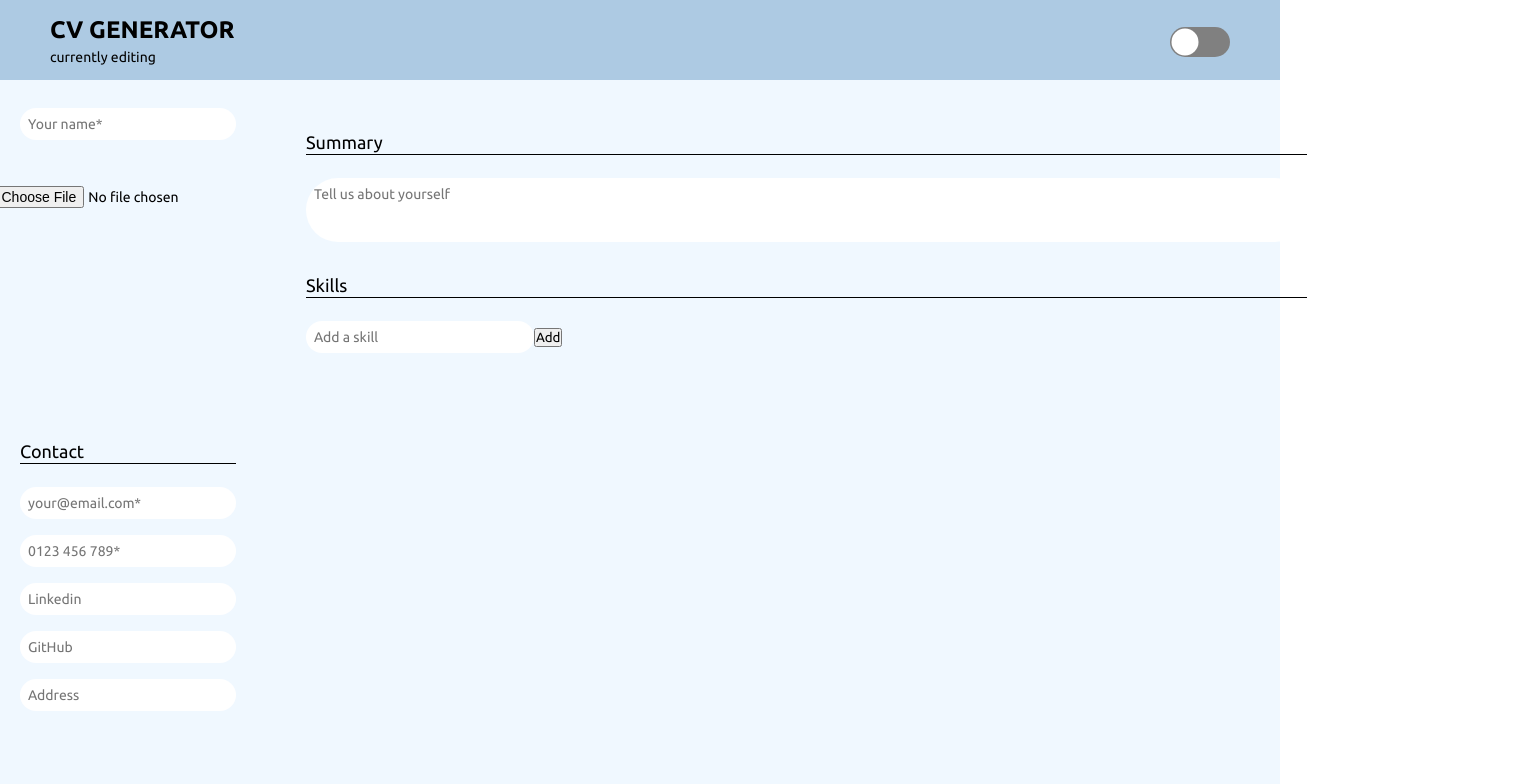
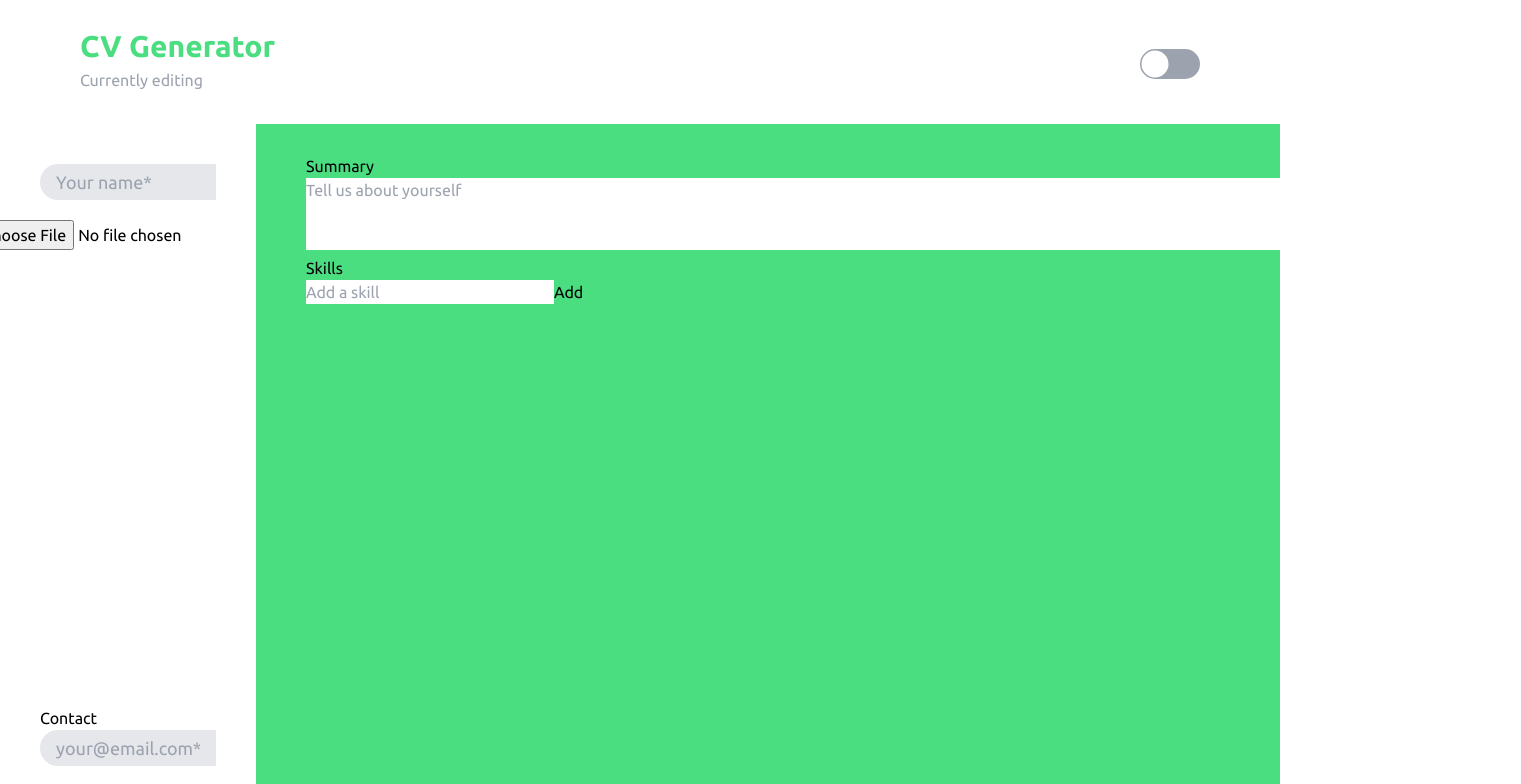
Before and after one commit to crsnbogdan/cv-generator-application, a React (Create React App) app: page / in a window 1280 px wide. Shown: the top 784 px of the page, 1521 px wide, since content can reach past the window. Built offline with nearby package versions, Linux system fonts and the light colour scheme.

Commit message:
install tailwind and the required dependencies to use it; add styling to navigation and sidebar using tailwind; remove CSS that is not required for the modified elements from App.css

```diff
--- a/package.json
+++ b/package.json
@@ -39,5 +39,10 @@
       "last 1 firefox version",
       "last 1 safari version"
     ]
+  },
+  "devDependencies": {
+    "autoprefixer": "^10.4.8",
+    "postcss": "^8.4.16",
+    "tailwindcss": "^3.1.8"
   }
 }
--- /dev/null
+++ b/postcss.config.js
@@ -0,0 +1,6 @@
+module.exports = {
+  plugins: {
+    tailwindcss: {},
+    autoprefixer: {},
+  },
+}
--- a/src/App.css
+++ b/src/App.css
@@ -1,3 +1,6 @@
+@tailwind base;
+@tailwind components;
+@tailwind utilities;
 * {
   margin: 0;
   padding: 0;
@@ -10,8 +13,9 @@
 .main--sidebar {
   min-height: 90vh;
 }
-.main {
-  background-color: aliceblue;
+
+input:focus {
+  outline: none;
 }
 
 /* sidebar--formpage*/
@@ -26,7 +30,7 @@ label.switchLabel {
   text-indent: -9999px;
   width: 200px;
   height: 100px;
-  background: grey;
+  background: rgb(156 163 175);
   display: block;
   border-radius: 100px;
   position: relative;
@@ -45,7 +49,7 @@ label.switchLabel:after {
 }
 
 input:checked + label.switchLabel {
-  background: #bada55;
+  background: #4ade80;
 }
 
 input:checked + label.switchLabel:after {
@@ -56,83 +60,21 @@ input:checked + label.switchLabel:after {
 label.switchLabel:active:after {
   width: 130px;
 }
+
 label.switchLabel,
 input#switch {
   transform: scale(0.3);
 }
 
-.nav {
-  height: 10vh;
-  padding: 0 50px;
-  display: flex;
-  background-color: rgb(173, 202, 227);
-  align-items: center;
-  justify-content: space-between;
-}
-
-.navtext--container h1 {
-  text-transform: uppercase;
-  font-size: 24px;
-}
-.navtext--container p {
-  margin-top: 5px;
-  text-transform: lowercase;
-  font-size: 14px;
-}
 .nav .modetoggle {
   max-width: 130px;
   transform: translateY(-10px);
 }
 
-.main--sidebar {
-  width: 20vw;
-  padding: 0 20px;
-  background-color: aliceblue;
-}
-.formrow--container {
-  display: flex;
-  flex-direction: column;
-  margin-bottom: 20px;
-}
 .user--image {
-  height: 175px;
-  width: 175px;
+  height: 280px;
+  width: 280px;
   border-radius: 200px;
-}
-
-input,
-textarea {
-  font-size: 14px;
-  padding: 8px;
-  margin: 8px 0;
-  outline: none;
-  border: none;
-  border-radius: 50px;
-}
-
-.sidebar--form--container .formrow--container:first-of-type {
-  display: flex;
-  flex-direction: column;
-  align-items: center;
-  padding: 20px 0;
-}
-.sidebar--form--container .formrow--container:first-of-type input.user--name {
-  width: 100%;
-  margin-bottom: 30px;
-}
-.formrow--title {
-  font-size: 18px;
-  border-bottom: 1px solid black;
-  line-height: 24px;
-  margin-bottom: 15px;
-}
-
-/* main--formpage*/
-.main {
-  display: flex;
-}
-.main .main--app {
-  width: 100%;
 }
 
 /*main--formpage--topform*/
@@ -141,9 +83,6 @@ textarea {
   padding: 30px 50px;
 }
 
-.main--topform .form--formrow {
-  margin: 20px 0;
-}
 .skillsform--userinput {
   display: flex;
   height: 100px;
@@ -153,7 +92,3 @@ textarea {
   grid-template-columns: 150px 150px 150px 150px;
   list-style-type: none;
 }
-
-textarea {
-  resize: none;
-}
--- a/src/App.js
+++ b/src/App.js
@@ -196,11 +196,20 @@ class App extends Component {
   render() {
     return (
       <div className="App">
-        <div className="nav">
-          <div className="navtext--container">
-            <h1>CV Generator</h1>
-            <p>Currently {this.state.mode}</p>
-          </div>
+        <div className="nav flex justify-between items-center px-20 bg-white">
+          {this.state.mode == "editing" ? (
+            <div className="navtext">
+              <h1 className="font-bold text-3xl text-green-400">
+                CV Generator
+              </h1>
+              <p className="my-1 text-l text-gray-400">Currently editing</p>
+            </div>
+          ) : (
+            <div className="navtext">
+              <h1 className="font-bold text-3xl text-gray-400">CV Generator</h1>
+              <p className="my-1 text-l text-green-400">Currently editing</p>
+            </div>
+          )}
           <div className="modetoggle">
             <input type="checkbox" id="switch" onChange={this.switchMode} />
             <label htmlFor="switch" className="switchLabel">
@@ -208,44 +217,49 @@ class App extends Component {
             </label>
           </div>
         </div>
-        <div className="main">
-          <div className="main--sidebar">
+        <div className="main bg-green-400 flex">
+          <div className="main--sidebar w-1/5 p-10 bg-white">
             <div className="sidebar--form--container">
               <form action="" className="sidebar--form">
-                <div className="formrow--container">
+                <div className="flex flex-col align-center mb-32">
                   <input
                     type="text"
                     value={this.state.sidebar.topRow.name}
                     onChange={this.onNameInputUpdate}
                     placeholder="Your name*"
-                    className="user--name"
+                    className="user--name bg-gray-200 p-1 rounded-tl-full rounded-bl-full px-4 text-lg mb-5"
                     required
-                    minLength={7}
+                    maxlength="20"
                   />
                   {this.state.sidebar.topRow.imgFile ? null : (
-                    <input type="file" onChange={this.onImgUpload} required />
+                    <input
+                      type="file"
+                      onChange={this.onImgUpload}
+                      required
+                      className="self-center"
+                    />
                   )}
                   {this.state.sidebar.topRow.imgFile ? (
                     <img
                       src={this.state.sidebar.topRow.imgFile}
-                      className="user--image"
+                      className="user--image mt-12 self-center"
                       required
                     />
                   ) : (
                     <img
                       src={this.state.sidebar.topRow.imgFile}
-                      className="user--image"
+                      className="user--image mt-12 self-center"
                       required
                       style={{ visibility: "hidden" }}
                     />
                   )}
                 </div>
-                <div className="formrow--container">
-                  <p className="formrow--title">Contact</p>
+                <div className="flex align-center flex-col">
+                  <p className="formrow--title float-right">Contact</p>
                   <input
                     type="email"
                     required
-                    className="user--email user--contactinput"
+                    className="user--email bg-gray-200 p-1 rounded-tl-full rounded-bl-full px-4 text-lg mb-5"
                     placeholder="your@email.com*"
                     minLength={7}
                     onInput={this.onEmailInput}
@@ -253,7 +267,7 @@ class App extends Component {
                   <input
                     type="tel"
                     required
-                    className="user--number user--contactinput"
+                    className="user--number bg-gray-200 p-1 rounded-tl-full rounded-bl-full px-4 text-lg mb-5"
                     placeholder="0123 456 789*"
                     pattern="[0-9]{4}-[0-9]{3}-[0-9]{3}"
                     maxLength={10}
@@ -262,21 +276,21 @@ class App extends Component {
                   <input
                     type="url"
                     required
-                    className="user--linkedin user--contactinput"
+                    className="user--linkedin bg-gray-200 p-1 rounded-tl-full rounded-bl-full px-4 text-lg mb-5"
                     placeholder="Linkedin"
                     onInput={this.onLinkedinInput}
                   />
                   <input
                     type="url"
                     required
-                    className="user--github user--contactinput"
+                    className="user--github user--contactinput bg-gray-200 p-1 rounded-tl-full rounded-bl-full px-4 text-lg mb-5"
                     placeholder="GitHub"
                     onInput={this.onGitHubInput}
                   />
                   <input
                     type="text"
                     required
-                    className="user--address user--contactinput"
+                    className="user--address bg-gray-200 p-1 rounded-tl-full rounded-bl-full px-4 text-lg"
                     placeholder="Address"
                     onInput={this.onAddressInput}
                   />
@@ -284,16 +298,16 @@ class App extends Component {
               </form>
             </div>
           </div>
-          <div className="main--app">
+          <div className="main--app flex">
             <div className="main--topform">
               <form action="" onSubmit={this.onSubmitToSkillsList}>
-                <div className="form--toprow form--formrow">
+                <div className="">
                   <p className="formrow--title">Summary</p>
                   <textarea
                     rows="3"
                     cols="115"
                     required
-                    className="user--summary"
+                    className="user--summary resize-none"
                     placeholder="Tell us about yourself"
                     onInput={this.onSummaryInput}
                     maxLength="280"
--- /dev/null
+++ b/tailwind.config.js
@@ -0,0 +1,8 @@
+/** @type {import('tailwindcss').Config} */
+module.exports = {
+  content: ["./src/**/*.{js,jsx,ts,tsx}"],
+  theme: {
+    extend: {},
+  },
+  plugins: [],
+};
```
Also changed, not shown: 1 other file (tests, documents, lock files or other folders).
